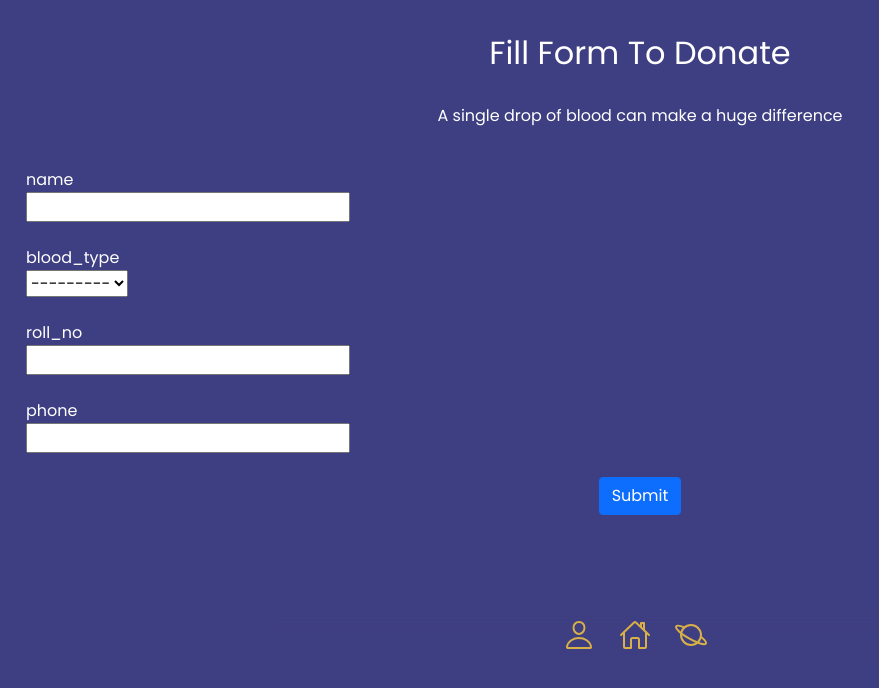
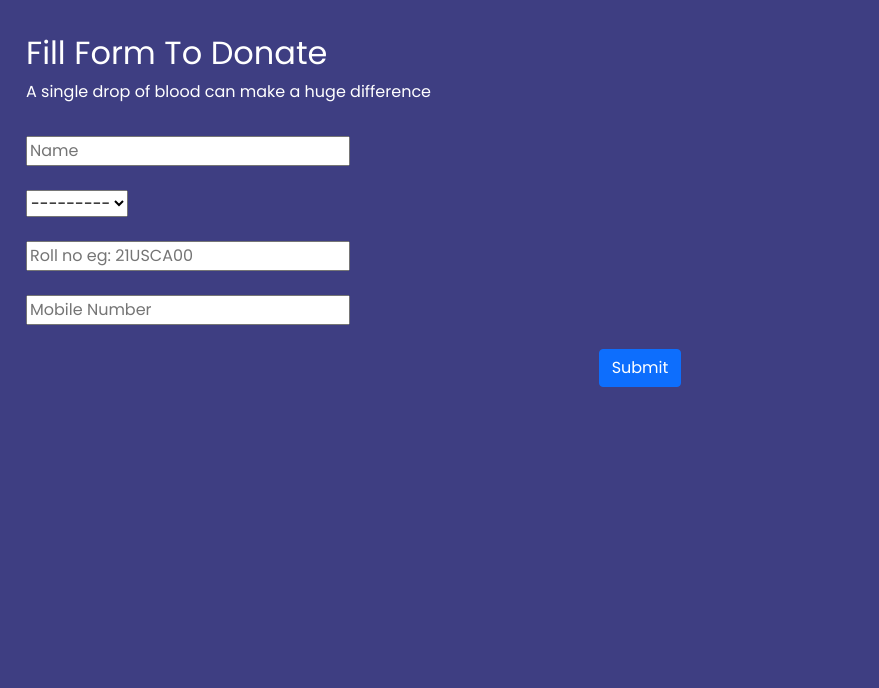
Before and after one commit to Aswindevpk/Campus-Connect, a Django app: page /blood-donation-form in a window 1280 px wide. Shown: the part 112-800 px from the top of the page, without its empty margins (0-879 px from the left). Run offline with Django 4.2, Linux system fonts and the light colour scheme; data that the repository does not hold is empty; some libraries are stand-ins or nearby versions.

Commit message:
blood donation form validation issue corrected

```diff
--- a/Devagiri_Students/settings.py
+++ b/Devagiri_Students/settings.py
@@ -26,7 +26,7 @@ SECRET_KEY = 'django-insecure-udb(ffo@@meyh7j)p=#r12vb(-li&8&$3f+0$r+@z(8u51-3$j
 # SECURITY WARNING: don't run with debug turned on in production!
 DEBUG = True
 
-ALLOWED_HOSTS = ['192.168.140.107','localhost','127.0.0.1']
+ALLOWED_HOSTS = ['192.168.27.52','localhost','127.0.0.1']
 
 
 # Application definition
@@ -39,6 +39,7 @@ INSTALLED_APPS = [
     'django.contrib.messages',
     'django.contrib.staticfiles',
     'base.apps.BaseConfig',
+    'widget_tweaks',
 ]
 
 MIDDLEWARE = [
--- a/base/forms.py
+++ b/base/forms.py
@@ -1,11 +1,14 @@
 from django.forms import ModelForm
 from .models import BloodDonation, Bloodreq
 from django.contrib.auth.models import User
+
 
 class BloodDonationForm(ModelForm):
     class Meta:
         model = BloodDonation
         fields = '__all__'
+
+
 
 class Bloodreqform(ModelForm):
     class Meta:
--- a/base/models.py
+++ b/base/models.py
@@ -1,5 +1,5 @@
 from django.db import models
-# from django.core.files.uploadedfile import InMemoryUploadedFile
+
 
 
 
@@ -25,7 +25,7 @@ class Bloodreq(models.Model):
     bloodGroup = models.CharField(max_length=3, choices=[
         ('A+','A+'),('A-','A-'),('B+','B+'),('B-','B-'),('O+','O+'),('O-','O-'),('AB+','AB+'),('AB-','AB-')
     ])
-    contact = models.CharField(max_length=200)
+    contact = models.CharField(max_length=10)
 
     def __str__(self):
         return self.bloodGroup
@@ -58,9 +58,9 @@ class Fests(models.Model):
         return self.name
 
 class BloodDonation(models.Model):
-    name = models.CharField(max_length=200)
+    name = models.CharField(max_length=25)
     blood_type = models.ForeignKey(Bloodreq, on_delete=models.CASCADE)
-    roll_no = models.CharField(max_length=10)
+    roll_no = models.CharField(max_length=8,unique=True)
     phone = models.CharField(max_length=10)
 
     def __str__(self):
--- a/base/views.py
+++ b/base/views.py
@@ -75,9 +75,14 @@ def donateBlood(request):
     if request.method == 'POST':
         form = BloodDonationForm(request.POST)
         if form.is_valid():
+            # Convert field values to uppercase
+            form.cleaned_data['name'] = form.cleaned_data['name'].upper()
+            form.cleaned_data['roll_no'] = form.cleaned_data['roll_no'].upper()
+
+            # Save the modified form data
             bloodDonation = form.save()
             bloodDonation.save()
-            return redirect('home')
+            return redirect('blood-donation-form')
 
     context = {'form':form}
     return render(request,'blood_donation_form.html',context)
@@ -94,6 +99,7 @@ def donateBloodAdmin(request):
             bloodreq = form.save()
             bloodreq.save()
             return redirect('blood-donation-admin')
+
     context = {'form':form, 'bloodDonors':bloodDonors, 'bloodreqs':bloodreqs}
     return render(request,'blood_donation_admin.html',context)
 
--- a/static/stylesheets/style.css
+++ b/static/stylesheets/style.css
@@ -35,17 +35,17 @@ body {
 }
 
 .bottom-bar {
-    border-radius: 30px;
-    backdrop-filter: blur(10px);
-    opacity: 0.8;
+    /* border-radius: 30px; */
+    /* backdrop-filter: blur(10px); */
+    /* opacity: 0.8; */
     position: fixed;
-    bottom: 5px;
-    width: 60% !important;
+    /* bottom: 5px; */
+    /* width: 60% !important;
     margin-left:-10px !important;
     margin-bottom: 15px;
     padding: 10px;
     text-align: center;
-    z-index: 999;
+    z-index: 999; */
   }
   .bottom-bar a {
     color: #fff;
--- a/templates/blood_donation_form.html
+++ b/templates/blood_donation_form.html
@@ -1,4 +1,8 @@
 {% extends 'main.html' %}
+
+{% comment %} for customizing django default form  {% endcomment %}
+{% load widget_tweaks %}
+
 
 {% block content %}
 <nav class="m-3 mt-0" aria-label="breadcrumb">
@@ -8,16 +12,31 @@
     </ol>
 </nav>
 <div id="blood-donation-form" class="m-3 align-center justify-content-center">
-    <h2 class="text-center mt-5">Fill Form To Donate</h2>
-    <p class="text-center p-4">A single drop of blood can make a huge difference</p>
-    <form action="" method="post">
+    <h2 class="mt-5">Fill Form To Donate</h2>
+    <p class="pb-3">A single drop of blood can make a huge difference</p>
+    <form id='donationForm' onsubmit="handleFormSubmission(event)" action="" method="post">
+
         {% csrf_token %}
-        {% for field in form %}
-        <div class="mb-4 ">
-            <label for="">{{field.name}}</label><br>
-            {{field}}
+
+        {% if form.roll_no.errors %}
+            <div class="alert alert-danger" role="alert">
+                {{ form.roll_no.errors|first }}
+            </div>
+        {% endif %}
+
+        <div class="mb-4">
+            {% render_field form.name placeholder="Name" type="text"%}
         </div>
-        {% endfor %}
+        <div class="mb-4">
+            {% render_field form.blood_type type="select"%}
+        </div>
+        <div class="mb-4">
+            {% render_field form.roll_no placeholder="Roll no eg: 21USCA00" type="text"%}
+        </div>
+        <div class="mb-4">
+            {% render_field form.phone placeholder="Mobile Number" type="text"%}
+        </div>
+
         <div class="text-center">
             <button type="submit" class="btn btn-primary">Submit</button>
         </div>
@@ -25,4 +44,87 @@
 
 </div>
 
+
+<style>
+    {% comment %} style for error valedator {% endcomment %}
+    label{
+        color:red;
+        font-size:12px;
+    }
+</style>
+
+
+<script>
+    $(document).ready(function() {
+      // Add custom validation method
+      $.validator.addMethod('rollnoPattern', function(value, element) {
+        return this.optional(element) || /^[0-9]{2}.*[0-9]{2}$/.test(value);
+      }, 'Invalid format.');
+
+
+        $('#donationForm').validate({
+          rules: {
+            name: {
+              required: true,
+              minlength: 3
+            },
+            phone: {
+              required: true,
+              minlength: 10,
+              maxlength: 10,
+              digits: true
+            },
+            roll_no: {
+              required: true,
+              minlength: 8,
+              rollnoPattern:true
+            }
+          },
+          messages: {
+            name: {
+              required: 'Please enter your name.',
+              minlength: 'Name should have a minimum length of 3 characters.'
+            },
+            phone: {
+              required: 'Please enter your phone number.',
+              minlength: 'Phone number should have a length of 10 digits.',
+              maxlength: 'Phone number should have a length of 10 digits.',
+              digits: 'Please enter only digits for the phone number.'
+            },
+            roll: {
+              required: 'Please enter your roll number.',
+              minlength: 'Roll number should have a minimum length of 8 characters.',
+              rollnoPattern: 'Invalid rollnumber'
+            }
+          }
+        });
+    });
+
+    function handleFormSubmission(event) {
+        if ($('#donationForm').valid()){
+              event.preventDefault(); // Prevent the form from submitting normally
+              // Display a confirmation dialog using SweetAlert2
+              Swal.fire({
+                title: 'Are you sure ?',
+                text: 'Are you really willing to donate blood?',
+                icon: 'question',
+                showCancelButton: true,
+                confirmButtonText: 'Yes, submit!',
+                cancelButtonText: 'No, cancel',
+              }).then((result) => {
+                if (result.isConfirmed) {
+                  // User clicked "Yes"
+                  // Submit the form
+                  event.target.submit();
+                } else {
+                  // User clicked "No" or closed the dialog
+                  // Do nothing or perform any desired action
+                }
+            });
+        }
+    }
+
+
+</script>
+
 {% endblock content %}
--- a/templates/main.html
+++ b/templates/main.html
@@ -6,7 +6,10 @@
     <!-- Required meta tags -->
     <meta charset="utf-8">
     <meta name="viewport" content="width=device-width, initial-scale=1">
+    {% comment %} animate on scroll library for scroll animation {% endcomment %}
     <link rel="stylesheet" href="{% static 'aos/aos.css' %}">
+    {% comment %} sweet alert for popup messages {% endcomment %}
+    <script src="https://cdn.jsdelivr.net/npm/sweetalert2@11"></script>
     <script src="https://cdn.jsdelivr.net/npm/bootstrap@5.0.2/dist/js/bootstrap.bundle.min.js"
     integrity="sha384-MrcW6ZMFYlzcLA8Nl+NtUVF0sA7MsXsP1UyJoMp4YLEuNSfAP+JcXn/tWtIaxVXM"
     crossorigin="anonymous"></script>
@@ -17,6 +20,7 @@
     <!-- external css  -->
     <link rel="stylesheet" href="{% static '/stylesheets/style.css' %}">
     <script src="https://ajax.googleapis.com/ajax/libs/jquery/3.6.0/jquery.min.js"></script>
+    <script src="https://cdn.jsdelivr.net/jquery.validation/1.16.0/jquery.validate.min.js"></script>
     <!-- bootstrap icons  -->
     <link rel="stylesheet" href="https://cdn.jsdelivr.net/npm/bootstrap-icons@1.10.2/font/bootstrap-icons.css" integrity="sha384-b6lVK+yci+bfDmaY1u0zE8YYJt0TZxLEAFyYSLHId4xoVvsrQu3INevFKo+Xir8e" crossorigin="anonymous">
     <title>Devagiri Campus</title>
```
Also changed, not shown: db.sqlite3, media/carousel_images/Screenshot_20230605_175823_WhatsApp.jpg (added), media/news_images/SmartSelect_20230605_182735_WhatsApp.jpg (added).
